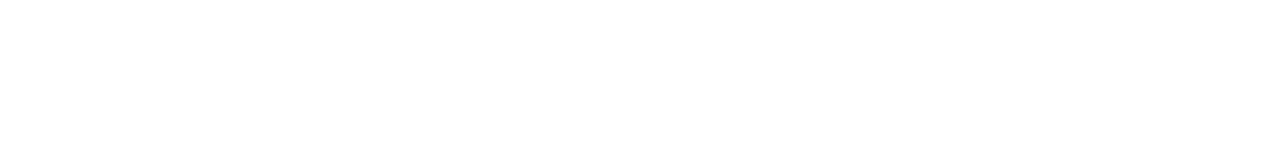
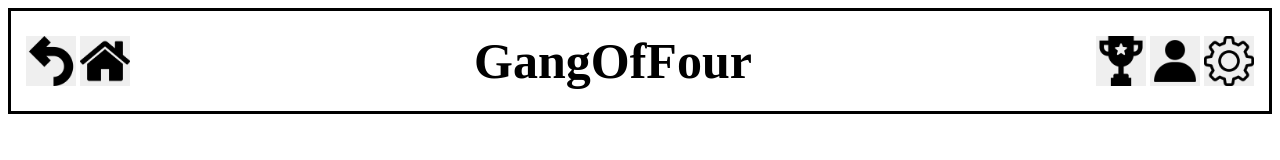
Before and after one commit to emmadeal/PS8_GangOfFour, a plain HTML site: page front/header/header.html in a window 1280 px wide. Drawn offline with Linux system fonts and the light colour scheme.

Commit message:
creation header

```diff
--- a/front/header/header.css
+++ b/front/header/header.css
@@ -0,0 +1,58 @@
+.header{
+    height: 100px;
+    border: solid black;
+    display: flex;
+    justify-content: space-between;
+    align-items: center;
+    padding-right: 15px;
+    padding-left: 15px;
+}
+
+
+
+input.retour {
+    height:50px;
+    width: 50px;
+    border: none;
+    background-image: url(../../images/retour.png);
+    background-size: cover;
+}
+
+input.home {
+    height:50px;
+    width: 50px;
+    border: none;
+    background-image: url(../../images/home.png);
+    background-size: cover;
+}
+
+input.score {
+    height:50px;
+    width: 50px;
+    border: none;
+    background-image: url(../../images/score.png);
+    background-size: cover;
+}
+
+input.profile {
+    height:50px;
+    width: 50px;
+    border: none;
+    background-image: url(../../images/profile.png);
+    background-size: cover;
+}
+
+input.settings {
+    height:50px;
+    width: 50px;
+    border: none;
+    background-image: url(../../images/settings.png);
+    background-size: cover;
+}
+
+a {
+    color: black;
+    text-decoration: none;
+    font-weight: bold;
+    font-size: 50px;
+}
--- a/front/header/header.html
+++ b/front/header/header.html
@@ -2,9 +2,37 @@
 <html lang="en">
 <head>
     <meta charset="UTF-8">
-    <title>Title</title>
+    <title>Header</title>
+    <link rel="stylesheet" href="./header.css"/>
 </head>
+
+<noscript>Pour utiliser ce site, merci d'activer JavaScript.</noscript>
+<script src="./header.js"></script>
+
+
 <body>
 
+    <div class="header">
+        <div>
+            <input type="button" class="retour" onclick="window.location='../game-page/game-page.html'"> </input>
+
+            <input type="button" class="home" onclick="window.location='../game-page/game-page.html'"> </input>
+        </div>
+
+        <div>
+            <a href="../game-page/game-page.html">GangOfFour</a>
+        </div>
+
+        <div>
+            <input type="button" class="score" onclick="window.location='../game-page/game-page.html'"> </input>
+
+            <input type="button" class="profile" onclick="window.location='../game-page/game-page.html'"> </input>
+
+            <input type="button" class="settings" onclick="window.location='../game-page/game-page.html'"> </input>
+        </div>
+
+
+    </div>
 </body>
+
 </html>
--- a/front/header/header.js
+++ b/front/header/header.js
@@ -0,0 +1,4 @@
+
+
+let button = document.querySelector("button");
+retour.addEventListener("click", navigate);
```
Also changed, not shown: images/home.png (added), images/profile.png (added), images/retour.png (added), images/score.png (added), images/settings.png (added).
